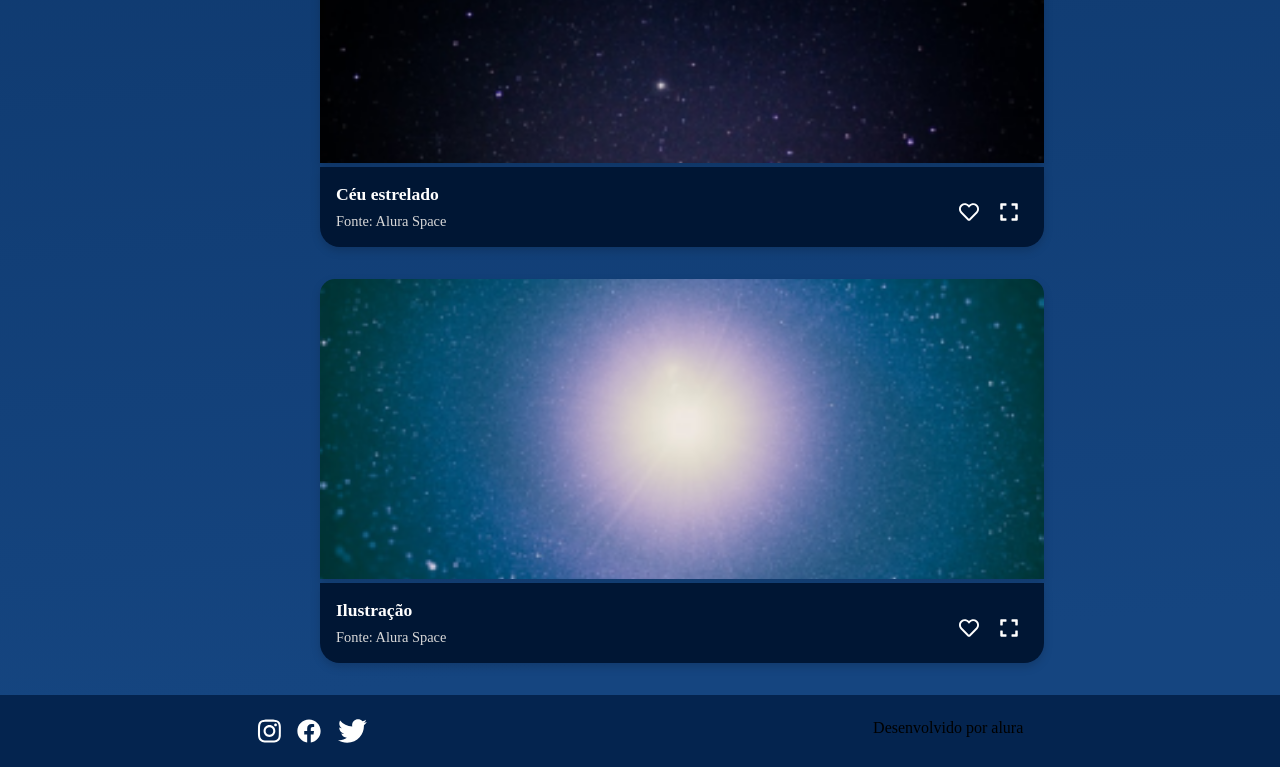
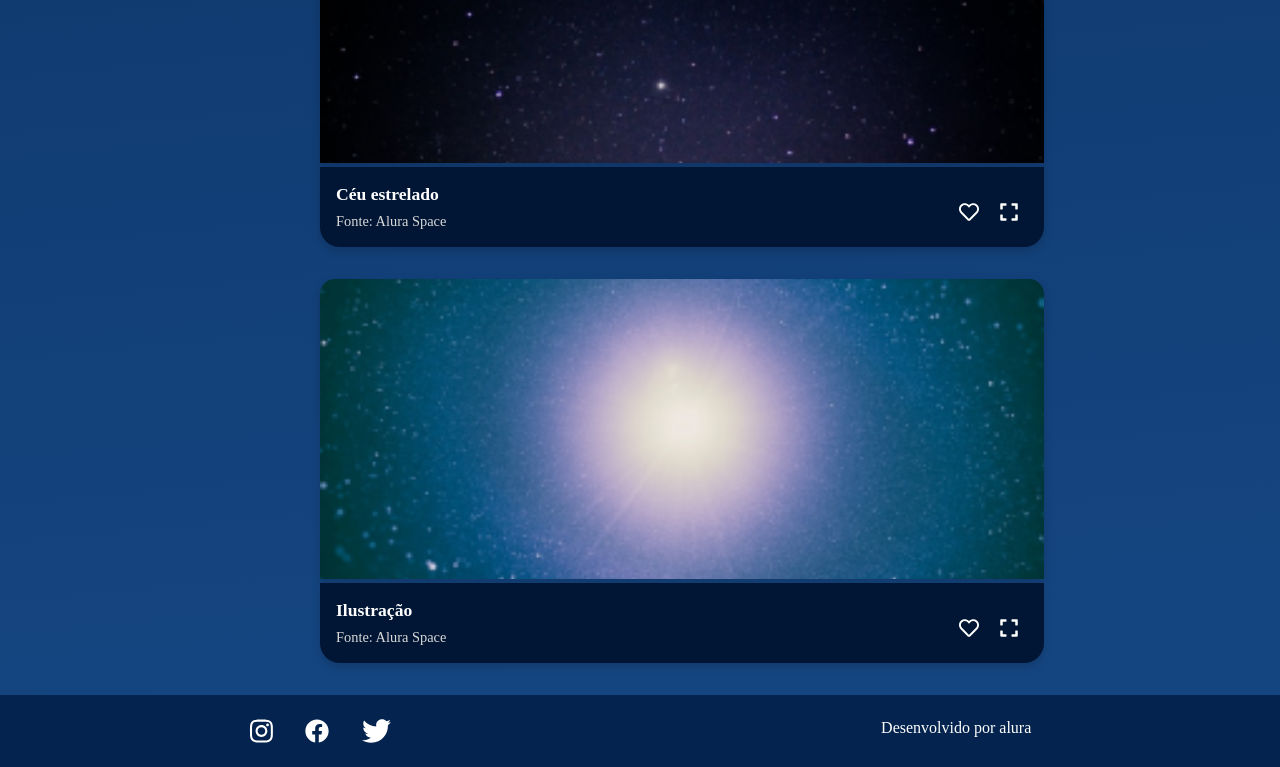
Before and after one commit to danielcoosta1/Space-app, a React (Vite) app: page / in a window 1280 px wide. Shown: the part 4185-4952 px from the top of the page. Built offline with nearby package versions, Linux system fonts and the light colour scheme.

Commit message:
Terminando de estilizar o rodapé

```diff
--- a/src/components/Rodape/styles.js
+++ b/src/components/Rodape/styles.js
@@ -7,11 +7,16 @@ const Footer = styled.footer`
     padding: 1.5rem 0;
     background-color: #04244F;
 
+    p{
+        color: #FFFFFF;
+        font-size: 1rem;
+    }
+
 `;
 
 const RedesSociais = styled.div`
     display: flex;
-    gap: 1rem;
+    gap: 2rem;
 `;
 
 const Img = styled.img``;
```
